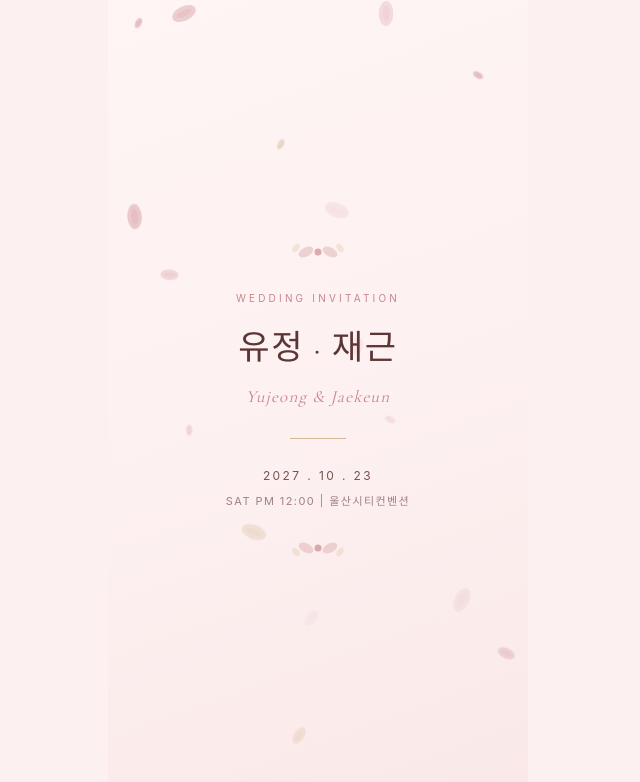
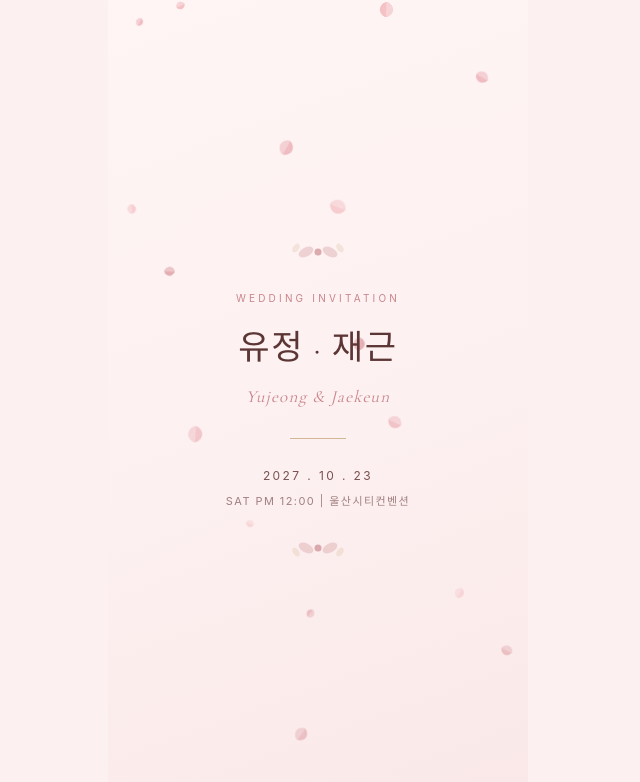
Before and after one commit to rladbwjd0817/wedding-invitation, a Next.js app: page /floral in a window 1280 px wide. Shown: the top 782 px of the page, without its empty margins (322-962 px from the left). Built offline with nearby package versions, Linux system fonts and the light colour scheme; a web font is replaced by a local one.

Commit message:
fix: floral 인트로섹션 꽃잎 수정

```diff
--- a/components/floral/IntroSection.tsx
+++ b/components/floral/IntroSection.tsx
@@ -13,7 +13,7 @@ interface Petal {
   color:  string
 }
 
-const PETAL_COLORS = ['#C9848A', '#D4B896', '#E8C0C4', '#DBA8AC', '#F0D0D4']
+const PETAL_COLORS = ['#E8A0A8', '#D4848C', '#F2B8BC']
 
 // 결정론적 생성 — Math.random() 사용 안 함 (hydration 안전)
 function makePetals(count: number): Petal[] {
@@ -22,7 +22,7 @@ function makePetals(count: number): Petal[] {
     x:      (i * 37 + 5) % 95,
     delay:  parseFloat(((i * 0.7) % 6).toFixed(1)),
     dur:    parseFloat((5 + (i * 0.45) % 4).toFixed(1)),
-    size:   8 + (i % 3) * 5,
+    size:   10 + (i * 7 % 11),  // 10~20px
     rotate: (i * 53) % 360,
     color:  PETAL_COLORS[i % PETAL_COLORS.length],
   }))
@@ -72,12 +72,21 @@ export default function FloralIntroSection() {
         >
           <svg
             width={p.size}
-            height={Math.round(p.size * 1.5)}
-            viewBox="0 0 20 30"
+            height={p.size}
+            viewBox="0 0 40 40"
             style={{ transform: `rotate(${p.rotate}deg)` }}
           >
-            <ellipse cx="10" cy="15" rx="8"  ry="14" fill={p.color} opacity="0.5" />
-            <ellipse cx="10" cy="15" rx="3.5" ry="9" fill={p.color} opacity="0.25" />
+            <path
+              d="M20 4 C24 4, 34 10, 34 20 C34 28, 26 36, 20 36 C14 36, 6 28, 6 20 C6 10, 16 4, 20 4Z"
+              fill={p.color} opacity="0.85"
+            />
+            <path
+              d="M20 4 C16 4, 6 10, 6 20 C6 28, 14 36, 20 36"
+              fill="white" opacity="0.3"
+            />
+            <line x1="20" y1="8" x2="20" y2="32" stroke="white" strokeWidth="0.8" opacity="0.4" />
+            <line x1="20" y1="8" x2="12" y2="26" stroke="white" strokeWidth="0.5" opacity="0.3" />
+            <line x1="20" y1="8" x2="28" y2="26" stroke="white" strokeWidth="0.5" opacity="0.3" />
           </svg>
         </div>
       ))}
```
